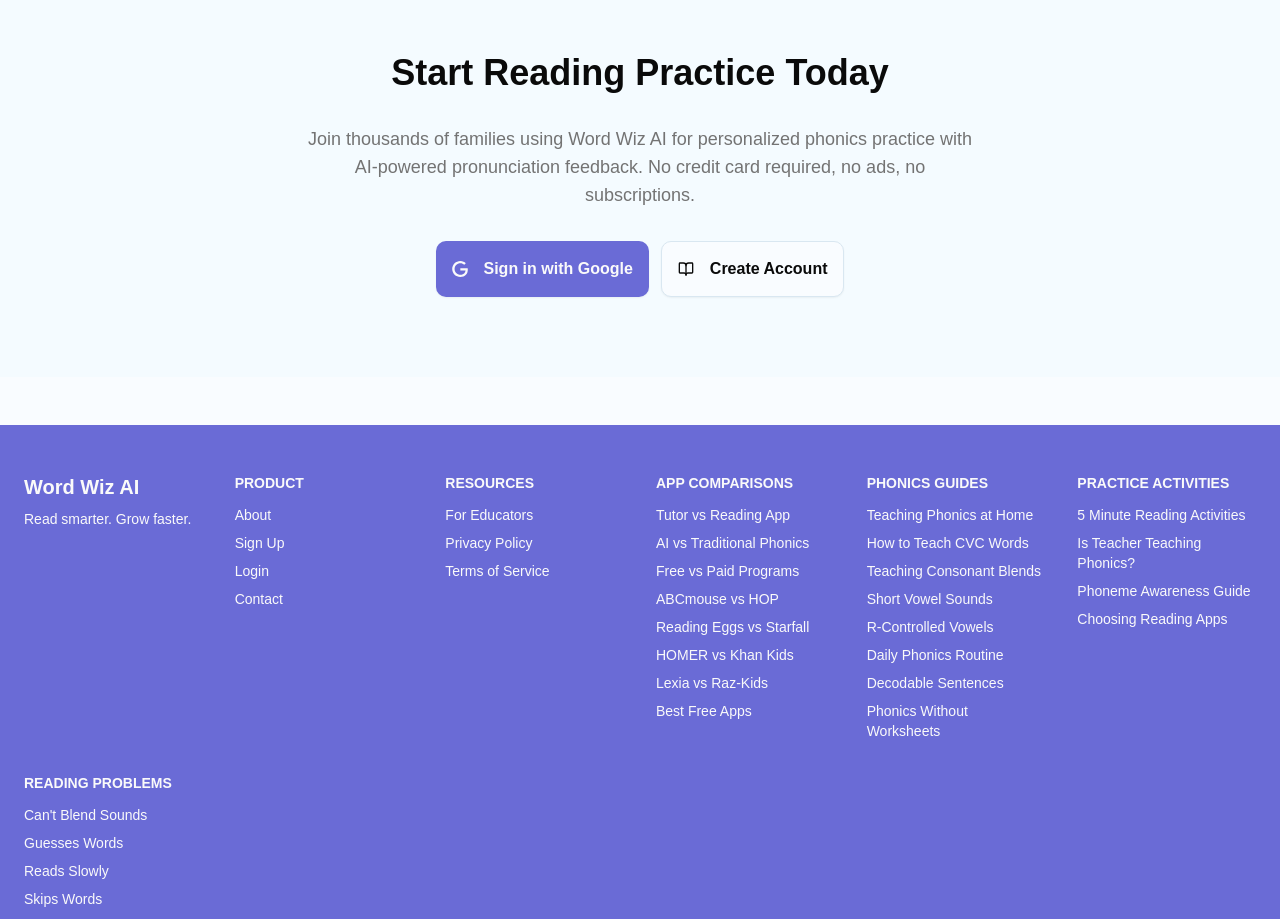
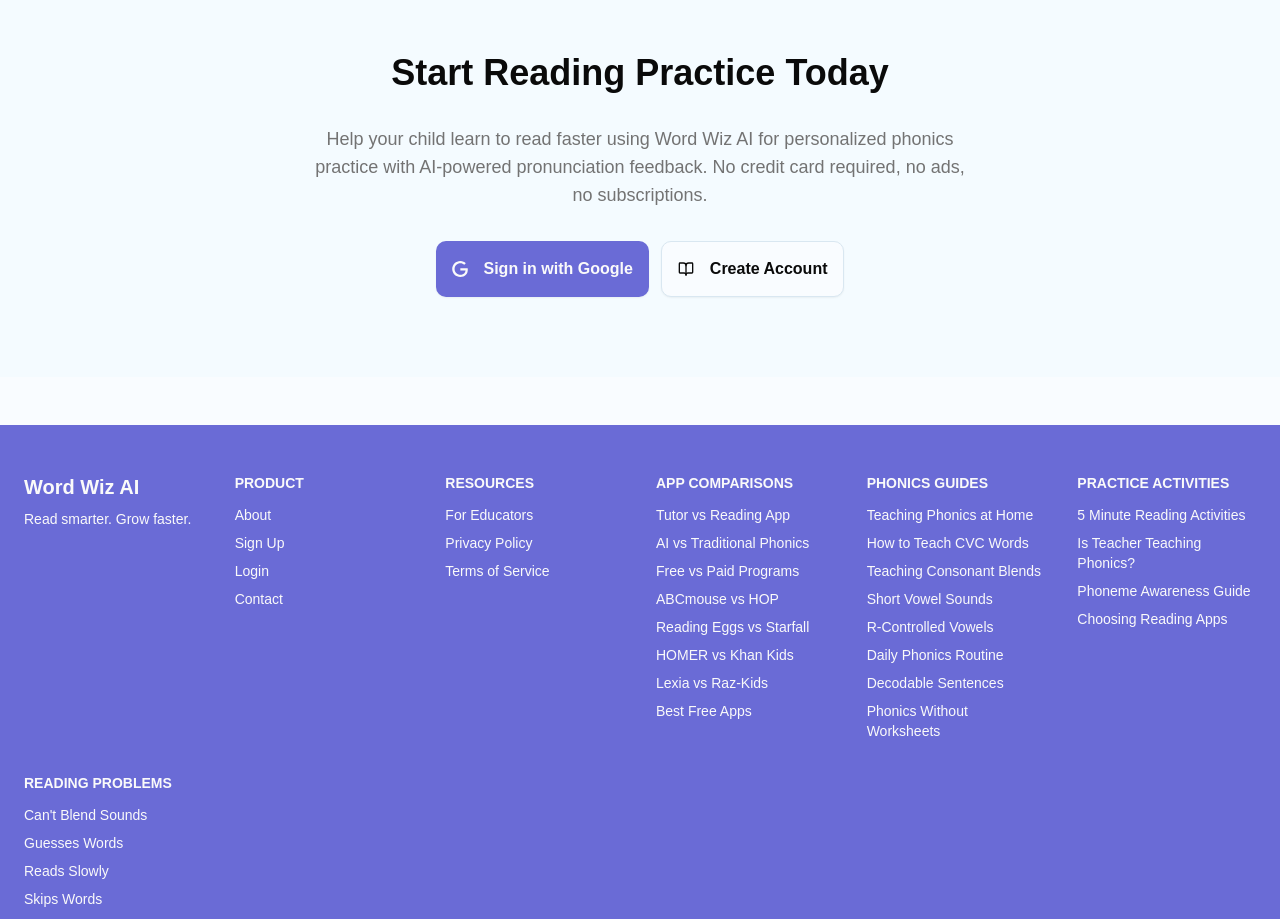
Before and after one commit to wordwizai/word-wiz-ai, a React (Vite) app in the folder frontend/: page /contact in a window 1280 px wide. Shown: the part 1660-2579 px from the top of the page. Built offline with nearby package versions, Linux system fonts and the light colour scheme; no server answers; the HTML template or start-up script is replaced by a standard one.

Commit message:
clarifying a few things in the landing page

```diff
--- a/frontend/src/components/LandingPageCTA.tsx
+++ b/frontend/src/components/LandingPageCTA.tsx
@@ -27,9 +27,9 @@
           Start Reading Practice Today
         </h2>
         <p className="text-muted-foreground max-w-2xl mx-auto text-lg">
-          Join thousands of families using Word Wiz AI for personalized phonics
-          practice with AI-powered pronunciation feedback. No credit card
-          required, no ads, no subscriptions.
+          Help your child learn to read faster using Word Wiz AI for
+          personalized phonics practice with AI-powered pronunciation feedback.
+          No credit card required, no ads, no subscriptions.
         </p>
         <div className="flex flex-col sm:flex-row gap-3 justify-center items-center">
           <Button
--- a/frontend/src/pages/LandingPage.tsx
+++ b/frontend/src/pages/LandingPage.tsx
@@ -175,8 +175,8 @@
               What Makes Word Wiz Unique?
             </h2>
             <p className="text-muted-foreground text-lg max-w-3xl mx-auto">
-              Powered by GPT-4 and advanced speech recognition technology.
-              Trusted by parents and teachers nationwide.
+              Powered by GPT-4 and advanced speech recognition technology, and
+              backed by real AI research.
             </p>
           </div>
           <motion.div
```
